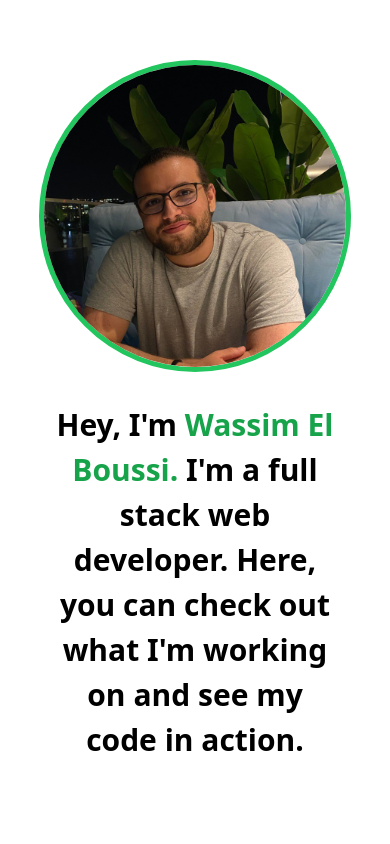
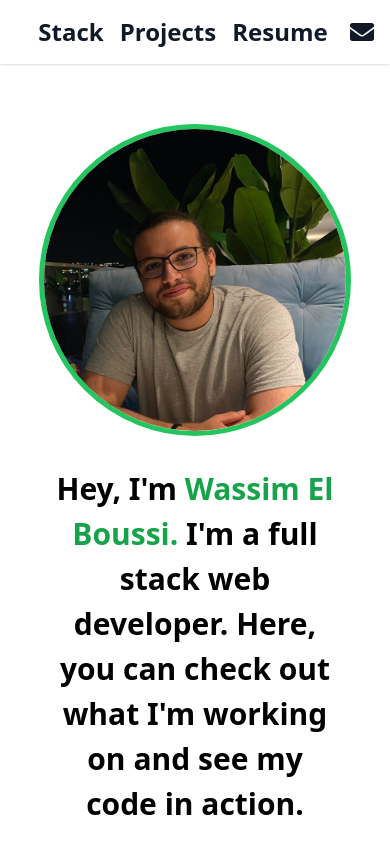
Before and after one commit to wassimelboussi/portfolio, a React (Vite) app: page / in a window 390 px wide. Shown: the top 844 px of the page. Built offline with nearby package versions, Linux system fonts and the light colour scheme.

Commit message:
fix navbar responsiveness

```diff
--- a/src/App.jsx
+++ b/src/App.jsx
@@ -1,28 +1,21 @@
-import React from 'react';
-import { BrowserRouter as Router, Route, Switch } from 'react-router-dom';
 import NavBar from './components/navbar/NavBar';
 import Hero from './components/hero/Hero';
 import Stack from './components/stack/Stack';
 import Projects from './components/projects/Projects';
 import ContactForm from './components/contactForm/ContactForm';
 import Footer from './components/footer/Footer';
-import ResumeViewer from './components/resumeviewer/ResumeViewer';
+
 
 function App() {
   return (
-    <Router>
       <div>
         <NavBar />
-        <Switch>
-          <Route path="/" exact component={Hero} />
-          <Route path="/stack" component={Stack} />
-          <Route path="/projects" component={Projects} />
-          <Route path="/contact" component={ContactForm} />
-          <Route path="/resume" component={ResumeViewer} />
-        </Switch>
+        <Hero />
+        <Stack />
+        <Projects />
+        <ContactForm />
         <Footer />
       </div>
-    </Router>
   );
 }
 
--- a/src/components/hero/Hero.jsx
+++ b/src/components/hero/Hero.jsx
@@ -3,7 +3,7 @@ import pfp from '../../images/myphoto.jpeg';
 
 export default function Hero() {
   return (
-    <div className='flex flex-col items-center mt-[60px] mb-[30px] md:mt-[50px]' id="/">
+    <div className='flex flex-col items-center mt-[60px] mb-[30px] md:mt-[50px] md:mb-[60px]' id="/">
       <img
         src={pfp}
         alt="My Photo"
--- a/src/components/navbar/NavBar.jsx
+++ b/src/components/navbar/NavBar.jsx
@@ -1,8 +1,11 @@
-import React, { useState, useEffect } from 'react';
+import { useState, useEffect } from 'react';
 import { Link } from 'react-scroll';
+import { FaEnvelope } from 'react-icons/fa';
 
 const NavBar = () => {
   const [scrolling, setScrolling] = useState(false);
+  const [isMobile, setIsMobile] = useState(window.innerWidth <= 768); // Adjust the breakpoint as needed
+  const [isMenuOpen, setIsMenuOpen] = useState(false);
 
   useEffect(() => {
     const handleScroll = () => {
@@ -13,40 +16,64 @@ const NavBar = () => {
       }
     };
 
+    const handleResize = () => {
+      setIsMobile(window.innerWidth <= 768); // Adjust the breakpoint as needed
+    };
+
     window.addEventListener('scroll', handleScroll);
+    window.addEventListener('resize', handleResize);
 
     return () => {
       window.removeEventListener('scroll', handleScroll);
+      window.removeEventListener('resize', handleResize);
     };
   }, []);
 
   return (
+    // Make nav sticky on scroll for mobile
+    // Hide nav on scroll down and show on scroll up for mobile
     <nav
       id="nav-on-scroll"
       className={`${
         scrolling
-          ? 'fixed top-0 left-0 right-0 bg-green-300 bg-opacity-95 animate-slide-in'
-          : 'hidden md:block lg:block'
-      } duration-300 ease shadow left-0 w-full p-4 text-gray-900 z-40 nav-top-visible`}
+          ? 'fixed md:fixed top-0 left-0 right-0 bg-white md:bg-green-300 lg:bg-green-300 bg-opacity-95 animate-slide-in'
+          : 'sm:hidden md:block lg:block'
+      } duration-600 ease shadow left-0 w-full p-4 text-gray-900 z-40 nav-top-visible`}
     >
-      <div className="container mx-auto">
+      <div className="lg:container lg:mx-auto justify-between">
         <div className="flex justify-between items-center">
           <div className="flex items-center">
-            <Link to="/" className="kill-link-style xl:mr-6">
-              <span className="inline-block animate__animated animate__fadeInDown rounded-md border-4 border-gray-900 text-gray-900 select-none p-2 inline-block text-2xl rxl:text-3xl font-extrabold">
+            <Link to="/"
+            spy={true}
+            smooth={true}
+            hashSpy={true}
+            offset={-150}
+            duration={500}
+            className="kill-link-style xl:mr-6">
+              <span className="hidden md:inline-block lg:inline-block animate__animated animate__fadeInDown rounded-md border-4 border-gray-900 text-gray-900 select-none p-2 text-2xl rxl:text-3xl font-extrabold cursor-pointer">
                 wassim.elboussi
               </span>
             </Link>
           </div>
           <div className="flex justify-between space-x-4">
             <Link
-              to="/stack"
+              to="stack"
+              spy={true}
+              smooth={true}
+              hashSpy={true}
+              offset={-180}
+              duration={500}
               className={`inline-block animate__animated animate__fadeInDown kill-link-style delay1 text-2xl xl:text-3xl cursor-pointer hover:underline font-extrabold`}
             >
               Stack
             </Link>
             <Link
-              to="/projects"
+              to="projects"
+              spy={true}
+              smooth={true}
+              hashSpy={true}
+              offset={-40}
+              duration={500}
               className={`inline-block animate__animated animate__fadeInDown kill-link-style delay1 text-2xl xl:text-3xl cursor-pointer hover:underline font-extrabold`}
             >
               Projects
@@ -59,12 +86,29 @@ const NavBar = () => {
             </Link>
           </div>
           <div>
+          <Link
+          to='contact'
+          spy={true}
+          smooth={true}
+          hashSpy={true}
+          offset={50}
+          duration={500}>
             <span
-              onClick={() => toggleContactMe('show')}
-              className="inline-block animate__animated animate__flipInX delay4 text-2xl xl:text-3xl cursor-pointer border-4 rounded-md px-4 p-2 border-gray-900 hover:bg-gray-900 hover:text-gray-50 font-extrabold"
-            >
+              className="hidden md:inline-block lg:inline-block animate__animated animate__flipInX delay4 md:text-2xl xl:text-3xl cursor-pointer border-none md:border-4 lg:border-4 rounded-md md:px-4 md:py-2 lg:px-4 lg:py-2 border-gray-900 hover:bg-gray-900 hover:text-gray-50 font-extrabold">
               Contact Me
             </span>
+            </Link>
+          <Link
+          to='contact'
+          spy={true}
+          smooth={true}
+          hashSpy={true}
+          offset={50}
+          duration={500}>
+            <span className='md:hidden lg:hidden text-2xl'>
+              <FaEnvelope />
+            </span>
+            </Link>
           </div>
         </div>
       </div>
--- a/src/components/projectCard/ProjectCard.jsx
+++ b/src/components/projectCard/ProjectCard.jsx
@@ -2,7 +2,7 @@ import React from 'react';
 
 function ProjectCard({ imageSrc, title, description, sourceCodeLink, liveDemoLink }) {
   return (
-    <div className="bg-white p-6 rounded-lg shadow-lg">
+    <div className="bg-white p-6 rounded-lg shadow-lg" id="projects">
       <img src={imageSrc} alt={title} className="mb-4 rounded-md" />
       <h3 className="text-xl font-semibold mb-2">{title}</h3>
       <p className="text-gray-600 mb-4">{description}</p>
--- a/src/components/projects/Projects.jsx
+++ b/src/components/projects/Projects.jsx
@@ -10,15 +10,15 @@ export default function Projects() {
         <div className="grid grid-cols-1 sm:grid-cols-2 lg:grid-cols-3 gap-8">
           <ProjectCard
             imageSrc="src/images/projectimage1.png"
-            title="Project 1"
-            description="This is a short description of Project 1. Lorem ipsum dolor sit amet, consectetur adipiscing elit."
+            title="Classroom Behavior Analyzer"
+            description="This is a tool that helps educators analyze and track the focus level of their students during class. It uses facial recognition to detect the students' faces and then uses a machine learning model to determine whether the student is focused or not. This project was built using Python, OpenCV, and Tensorflow."
             sourceCodeLink="project1-source-code-link"
             liveDemoLink="project1-live-demo-link"
           />
           <ProjectCard
             imageSrc="src/images/projectimage1.png"
-            title="Project 2"
-            description="This is a short description of Project 1. Lorem ipsum dolor sit amet, consectetur adipiscing elit."
+            title="BPTF Power Tool"
+            description="This is a trading script built with Python that acts like a broker for the trading website backpack.tf. It allows users to automatically buy and sell items on the website. It also allows users to automatically accept trade offers from other users. This project was built using Python and Selenium."
             sourceCodeLink="project1-source-code-link"
             liveDemoLink="project1-live-demo-link"
           />
--- a/src/components/stack/Stack.jsx
+++ b/src/components/stack/Stack.jsx
@@ -32,7 +32,7 @@ export default function Stack() {
 
   const databaseStack = [
     { name: 'MongoDB', image: MongoDBLogo },
-    { name: 'SQL', image: SQLLogo },
+    { name: 'MySQL', image: SQLLogo },
   ];
 
   const programmingLangStack = [
```
